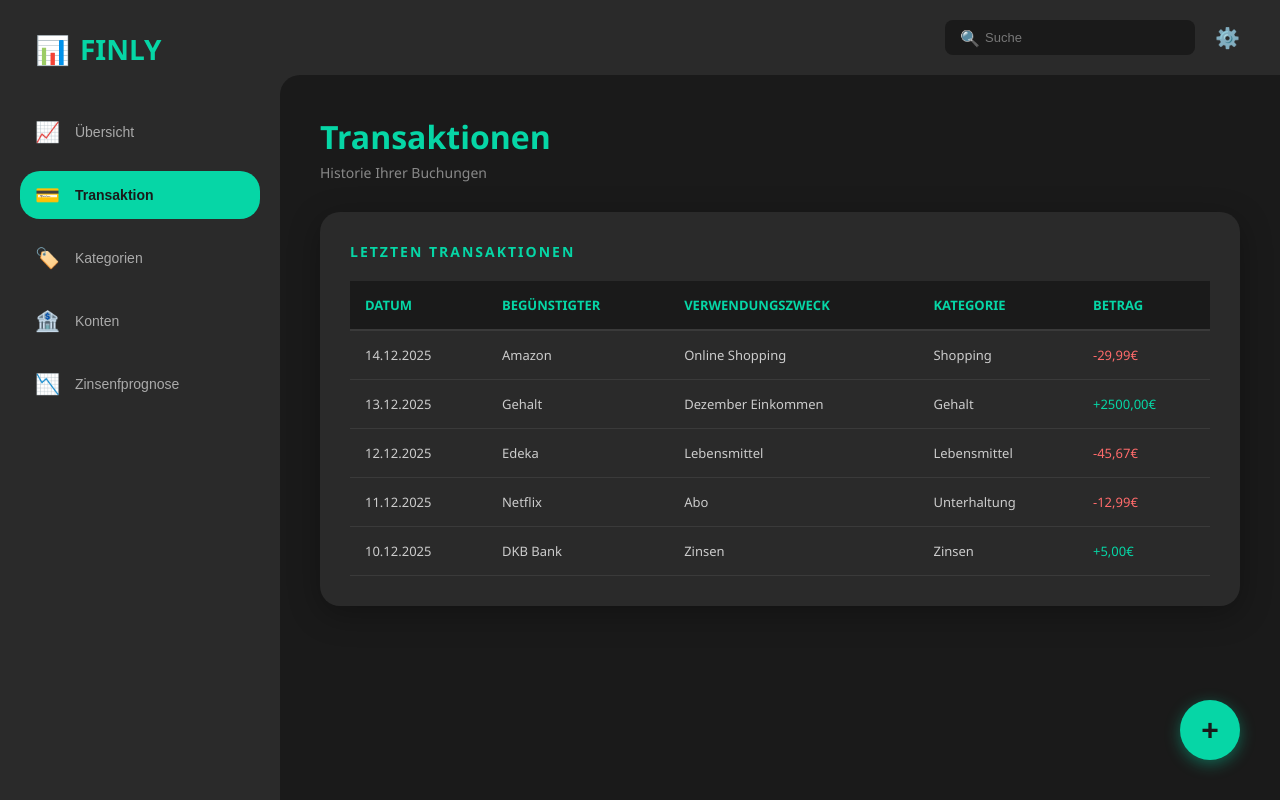
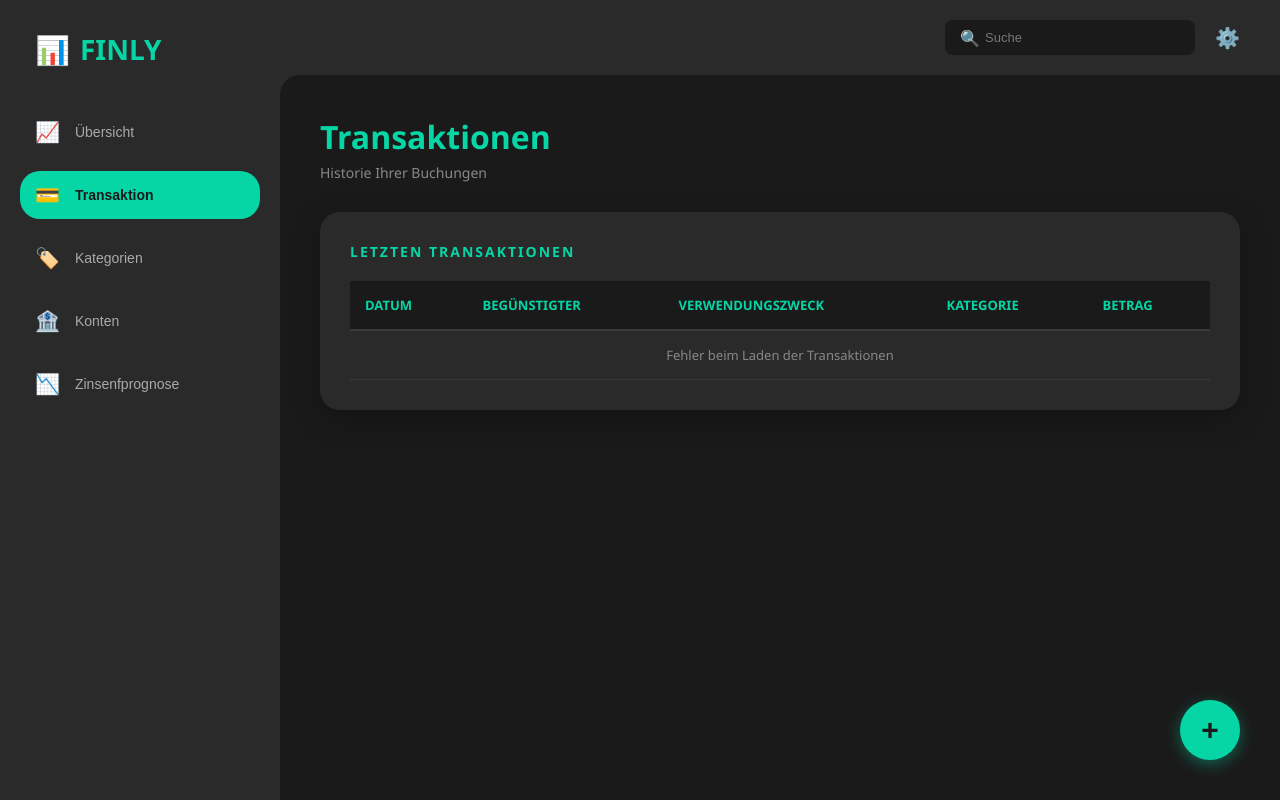
Before and after one commit to pgs3238/Pro-KI-Gruppenarbeit-a3-5, a Python web app: template templates/transactions.html in a window 1280 px wide. Run offline with Jinja, Linux system fonts and the light colour scheme; the template is opened without the code that fills it, so the values that code supplies are empty.

Commit message:
Implement transaction loading from API and enhance modal functionality

```diff
--- a/static/js/app.js
+++ b/static/js/app.js
@@ -176,8 +176,65 @@ function setupSearch() {
 
 // ==================== TRANSACTIONS ====================
 
-function loadTransactions() {
-    console.log('Loading transactions...');
+/**
+ * Lädt die letzten 30 Transaktionen von der API
+ */
+async function loadTransactions() {
+    const tableElement = document.getElementById('transactionsTable');
+    if (!tableElement) return; // Funktion wird auf dieser Seite nicht benötigt
+
+    try {
+        // API aufrufen: /transactions mit limit=30
+        const response = await fetch(`${API_BASE_URL}/transactions?limit=30`);
+        const transactions = await response.json();
+
+        // Tabelle leeren
+        tableElement.innerHTML = '';
+
+        // Transaktionen in Tabelle einfügen (neueste zuerst)
+        transactions.reverse().forEach(t => {
+            const row = tableElement.insertRow();
+            const betragClass = t.betrag >= 0 ? 'betrag-positiv' : 'betrag-negativ';
+            const betragText = (t.betrag >= 0 ? '+' : '') + t.betrag.toFixed(2).replace('.', ',') + '€';
+            const datum = new Date(t.buchungstag).toLocaleDateString('de-DE');
+
+            row.innerHTML = `
+                <td>${datum}</td>
+                <td>${t.beguenstigter}</td>
+                <td>${t.verwendungszweck || '-'}</td>
+                <td>-</td>
+                <td class="${betragClass}">${betragText}</td>
+            `;
+        });
+
+        console.log('✓ Transaktionen geladen:', transactions.length);
+    } catch (error) {
+        console.error('✗ Fehler beim Laden der Transaktionen:', error);
+        tableElement.innerHTML = '<tr><td colspan="5" style="text-align: center; color: #888;">Fehler beim Laden der Transaktionen</td></tr>';
+    }
+}
+
+
+// ==================== MODAL ====================
+
+/**
+ * Öffnet das Transaktions-Modal
+ */
+function openModal() {
+    const modal = document.getElementById('transactionModal');
+    if (modal) {
+        modal.classList.add('active');
+    }
+}
+
+/**
+ * Schließt das Transaktions-Modal
+ */
+function closeModal() {
+    const modal = document.getElementById('transactionModal');
+    if (modal) {
+        modal.classList.remove('active');
+    }
 }
 
 
--- a/templates/transactions.html
+++ b/templates/transactions.html
@@ -157,153 +157,8 @@
         </div>
     </div>
 
-    <script>
-        // ============ BEISPIELDATEN ============
-        const exampleData = {
-            transactions: [
-                {
-                    id: 1,
-                    buchungstag: '2025-12-14',
-                    beguenstigter: 'Amazon',
-                    verwendungszweck: 'Online Shopping',
-                    kategorie: 'Shopping',
-                    betrag: -29.99,
-                    waehrung: 'EUR'
-                },
-                {
-                    id: 2,
-                    buchungstag: '2025-12-13',
-                    beguenstigter: 'Gehalt',
-                    verwendungszweck: 'Dezember Einkommen',
-                    kategorie: 'Gehalt',
-                    betrag: 2500.00,
-                    waehrung: 'EUR'
-                },
-                {
-                    id: 3,
-                    buchungstag: '2025-12-12',
-                    beguenstigter: 'Edeka',
-                    verwendungszweck: 'Lebensmittel',
-                    kategorie: 'Lebensmittel',
-                    betrag: -45.67,
-                    waehrung: 'EUR'
-                },
-                {
-                    id: 4,
-                    buchungstag: '2025-12-11',
-                    beguenstigter: 'Netflix',
-                    verwendungszweck: 'Abo',
-                    kategorie: 'Unterhaltung',
-                    betrag: -12.99,
-                    waehrung: 'EUR'
-                },
-                {
-                    id: 5,
-                    buchungstag: '2025-12-10',
-                    beguenstigter: 'DKB Bank',
-                    verwendungszweck: 'Zinsen',
-                    kategorie: 'Zinsen',
-                    betrag: 5.00,
-                    waehrung: 'EUR'
-                }
-            ]
-        };
-
-        // Lädt und zeigt die Transaktionen in der Tabelle
-        function loadTransactions() {
-            const table = document.getElementById('transactionsTable');
-            table.innerHTML = '';
-
-            exampleData.transactions.forEach(t => {
-                const row = table.insertRow();
-                const betragClass = t.betrag >= 0 ? 'betrag-positiv' : 'betrag-negativ';
-                const betragText = (t.betrag >= 0 ? '+' : '') + t.betrag.toFixed(2).replace('.', ',') + '€';
-
-                row.innerHTML = `
-                    <td>${new Date(t.buchungstag).toLocaleDateString('de-DE')}</td>
-                    <td>${t.beguenstigter}</td>
-                    <td>${t.verwendungszweck || '-'}</td>
-                    <td>${t.kategorie || '-'}</td>
-                    <td class="${betragClass}">${betragText}</td>
-                `;
-            });
-        }
-
-        // Initial laden
-        loadTransactions();
-
-        // Einfache Interaktion für das Menü
-        document.querySelectorAll('.nav-link').forEach(item => {
-            item.addEventListener('click', (e) => {
-                // Hier könnten wir Navigation simulieren
-                if (item.id === 'nav-overview') window.location.href = 'index.html';
-            });
-        });
-
-        // ============ MODAL LOGIC ============
-        const modal = document.getElementById('transactionModal');
-        const selects = document.querySelectorAll('select.form-control');
-
-        function openModal() {
-            modal.classList.add('active');
-        }
-
-        function closeModal() {
-            modal.classList.remove('active');
-        }
-
-        modal.addEventListener('click', (e) => {
-            if (e.target === modal) closeModal();
-        });
-
-        document.getElementById('transactionForm').addEventListener('submit', (e) => {
-            e.preventDefault();
-            alert('Transaktion erfolgreich gespeichert! (Simulation)');
-            e.target.reset(); // Reset form
-            closeModal();
-            // Hier könnte man die Transaktion in die Tabelle einfügen (Simulation)
-        });
-
-        // Suchfeld Logik & Filter
-        const searchBox = document.getElementById('searchBox');
-        const searchIcon = document.querySelector('.search-icon');
-        if (searchBox && searchIcon) {
-            searchBox.addEventListener('input', (e) => {
-                const searchTerm = e.target.value.toLowerCase();
-
-                // Toggle Icon
-                searchIcon.style.display = searchTerm ? 'none' : 'block';
-
-                // Filter Table
-                const rows = document.querySelectorAll('#transactionsTable tr');
-                rows.forEach(row => {
-                    const text = row.textContent.toLowerCase();
-                    row.style.display = text.includes(searchTerm) ? '' : 'none';
-                });
-            });
-        }
-
-        // Select Placeholder Logik
-        function updateSelectColor(select) {
-            if (select.value === "") {
-                select.classList.add('empty');
-            } else {
-                select.classList.remove('empty');
-            }
-        }
-
-        selects.forEach(select => {
-            updateSelectColor(select); // Initial Check
-            select.addEventListener('change', () => updateSelectColor(select));
-        });
-
-        // Reset Handler für Styling
-        document.getElementById('transactionForm').addEventListener('reset', () => {
-            setTimeout(() => {
-                selects.forEach(select => updateSelectColor(select));
-            }, 0);
-        });
-    </script>
+    <!-- ==================== SCRIPTS ==================== -->
+    <script src="../static/js/app.js"></script>
 </body>
 
 </html>
```
